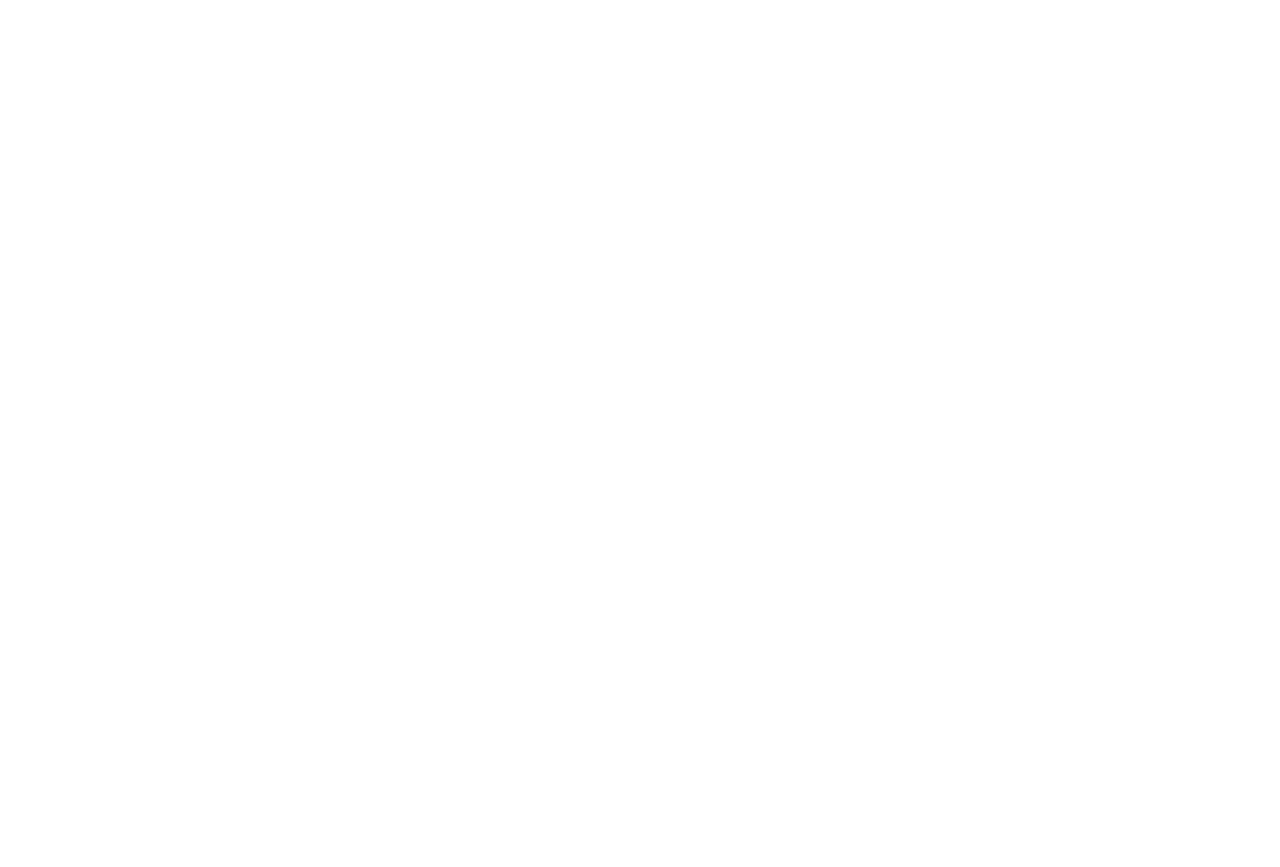
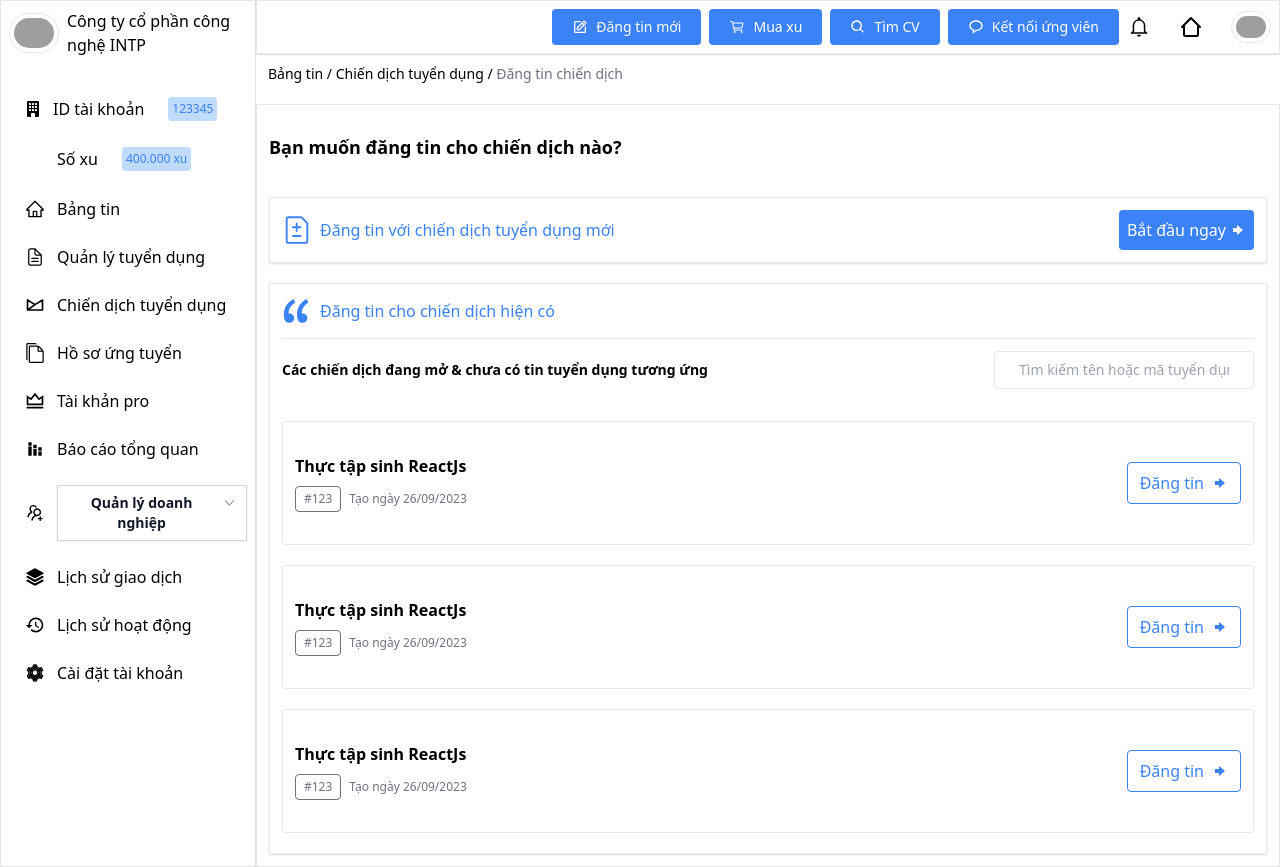
Before and after one commit to Thandinhcong/IT-Careers, a React (Vite) app in the folder FE/: page /company/create_campaign in a window 1280 px wide. Before the commit this address had no page. Before the commit the page ends 800 px from the top, so only its background shows below. Built offline with nearby package versions, Linux system fonts and the light colour scheme; grey boxes are pictures that could not be loaded; some icons are missing.

Commit message:
Create FE017 Trang đăng tin tuyển dụng mới

```diff
--- a/FE/src/App.tsx
+++ b/FE/src/App.tsx
@@ -12,6 +12,7 @@
 import Recruit from "./pages/Recruit"
 import LayoutCompany from "./Layout/company"
 import Companys from "./pages/Companys"
+import CreateCampaign from "./pages/Companys/Create_campaign"
 
 function App() {
 
@@ -35,7 +36,7 @@
         </Route>
         <Route path="/company" element={<LayoutCompany />} >
           <Route index element={<Companys />} />
-          <Route />
+          <Route path="create_campaign" element={<CreateCampaign />} />
         </Route>
       </Routes>
     </BrowserRouter >
--- a/FE/src/Layout/company/Header.tsx
+++ b/FE/src/Layout/company/Header.tsx
@@ -16,7 +16,7 @@
 
     return (
         <div className='border flex fixed top-0 w-[80%] z-50 right-0 max-w-screen-2xl items-center gap-2 p-2 font-medium justify-end bg-white shadow'>
-            <Link to="" className='flex items-center gap-2 px-5 py-2 relative rounded text-white bg-blue-500 group'>
+            <Link to="/company/create_campaign" className='flex items-center gap-2 px-5 py-2 relative rounded text-white bg-blue-500 group'>
                 <BiEdit />
                 <p className='text-sm'>Đăng tin mới</p>
                 <div className='absolute left-0 right-0 mx-auto -bottom-9 text-center bg-black text-white opacity-0 group-hover:opacity-100 text-xs px-3 rounded'>
--- /dev/null
+++ b/FE/src/pages/Companys/Create_campaign/index.tsx
@@ -0,0 +1,80 @@
+import React from 'react'
+import { GoArrowRight, GoFileDiff, GoQuote } from "react-icons/go"
+
+import { Link } from 'react-router-dom'
+
+
+const CreateCampaign = () => {
+    return (
+
+        <div className='mt-16   '>
+            <p className='text-sm my-5 ml-3' >
+                <a href="">Bảng tin </a> /
+                <a href=""> Chiến dịch tuyển dụng</a> /
+                <span className='text-gray-500'> Đăng tin chiến dịch</span>
+            </p>
+            <div className='border shadow p-3'>
+                <h3 className='text-lg font-semibold py-4'>Bạn muốn đăng tin cho chiến dịch nào?</h3>
+                <div className='p-3 my-5 flex items-center justify-between border shadow'>
+                    <div className='flex items-center gap-2 text-blue-500 font-sans  '>
+                        <div className='text-3xl'>
+                            <GoFileDiff />
+                        </div>
+                        <span>Đăng tin với chiến dịch tuyển dụng mới</span>
+                    </div>
+                    <div>
+                        <Link to="" className='bg-blue-500 px-2 py-2 rounded text-white flex items-center gap-1' >Bắt đầu ngay <span><GoArrowRight /></span> </Link>
+                    </div>
+                </div>
+                <div className='border shadow'>
+                    <div className='p-3 flex items-center justify-between '>
+                        <div className='flex items-center gap-2 text-blue-500 font-sans  '>
+                            <div className='text-3xl text-blue-500'>
+                                <GoQuote />
+                            </div>
+                            <span>Đăng tin cho chiến dịch hiện có</span>
+
+                        </div>
+                    </div>
+                    <hr className='mx-3' />
+                    <div className='p-3 flex justify-between items-center'>
+                        <p className='text-sm font-semibold'>Các chiến dịch đang mở & chưa có tin tuyển dụng tương ứng</p>
+                        <input type="text" className='border w-[260px] px-6 outline-none rounded py-2 text-sm' placeholder='Tìm kiếm tên hoặc mã tuyển dụng' />
+                    </div>
+                    <div className='flex justify-between items-center p-3 border mx-3 my-5 py-8 rounded'>
+                        <div className=''>
+                            <h4 className='font-semibold mb-2'>Thực tập sinh ReactJs</h4>
+                            <p className='text-xs text-gray-500 flex gap-2 items-center b'>
+                                <span className='border p-1 rounded border-solid border-gray-500 px-2'>#123</span>
+                                <span>Tạo ngày 26/09/2023</span>
+                            </p>
+                        </div>
+                        <a href="" className='px-3 py-2 rounded border border-solid border-blue-500 text-blue-500 flex items-center gap-2'>Đăng tin <span><GoArrowRight /></span> </a>
+                    </div>
+                    <div className='flex justify-between items-center p-3 border mx-3 my-5 py-8 rounded'>
+                        <div className=''>
+                            <h4 className='font-semibold mb-2'>Thực tập sinh ReactJs</h4>
+                            <p className='text-xs text-gray-500 flex gap-2 items-center b'>
+                                <span className='border p-1 rounded border-solid border-gray-500 px-2'>#123</span>
+                                <span>Tạo ngày 26/09/2023</span>
+                            </p>
+                        </div>
+                        <a href="" className='px-3 py-2 rounded border border-solid border-blue-500 text-blue-500 flex items-center gap-2'>Đăng tin <span><GoArrowRight /></span> </a>
+                    </div>
+                    <div className='flex justify-between items-center p-3 border mx-3 my-5 py-8 rounded'>
+                        <div className=''>
+                            <h4 className='font-semibold mb-2'>Thực tập sinh ReactJs</h4>
+                            <p className='text-xs text-gray-500 flex gap-2 items-center b'>
+                                <span className='border p-1 rounded border-solid border-gray-500 px-2'>#123</span>
+                                <span>Tạo ngày 26/09/2023</span>
+                            </p>
+                        </div>
+                        <a href="" className='px-3 py-2 rounded border border-solid border-blue-500 text-blue-500 flex items-center gap-2'>Đăng tin <span><GoArrowRight /></span> </a>
+                    </div>
+                </div>
+            </div>
+        </div>
+    )
+}
+
+export default CreateCampaign
```
